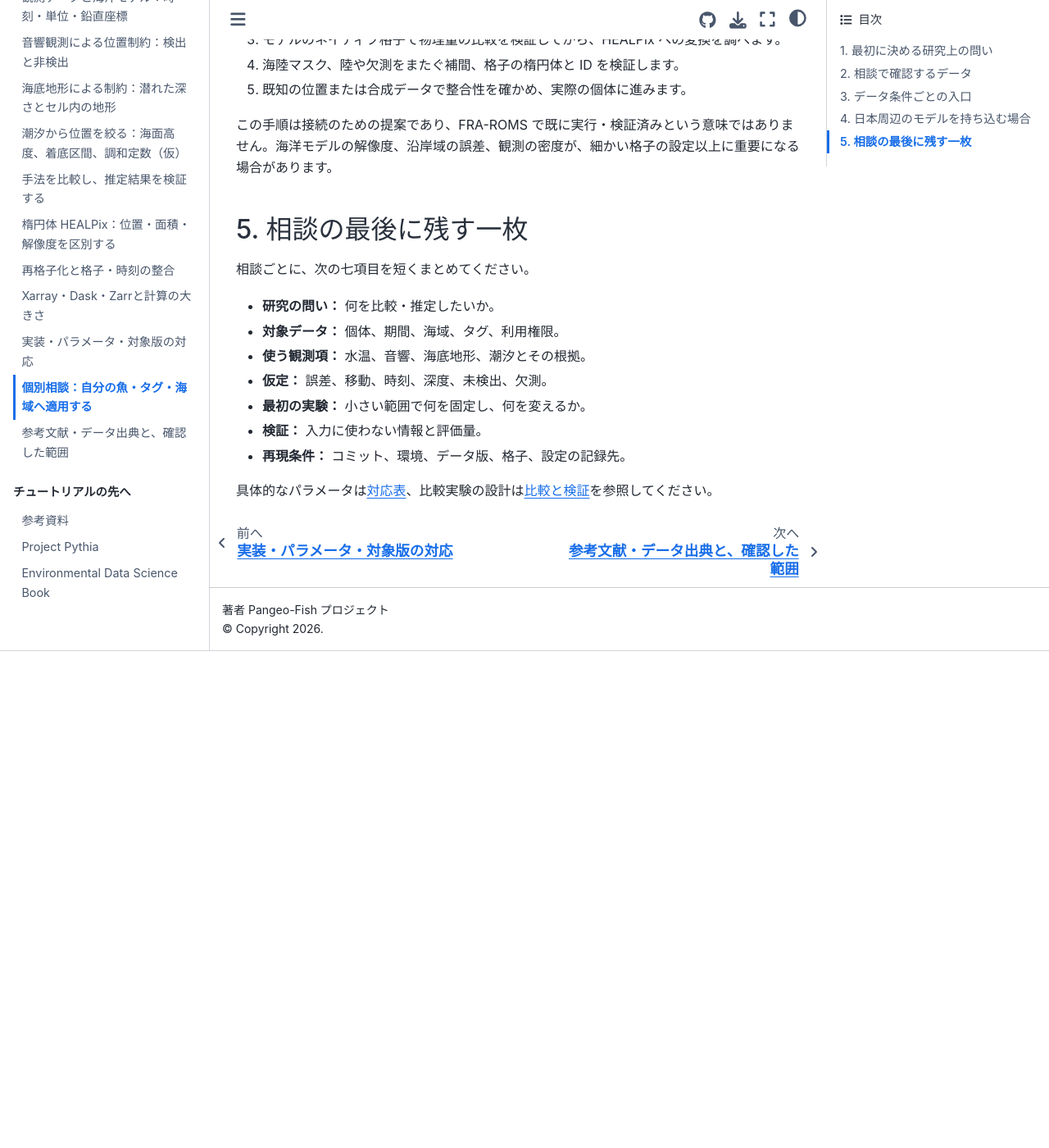
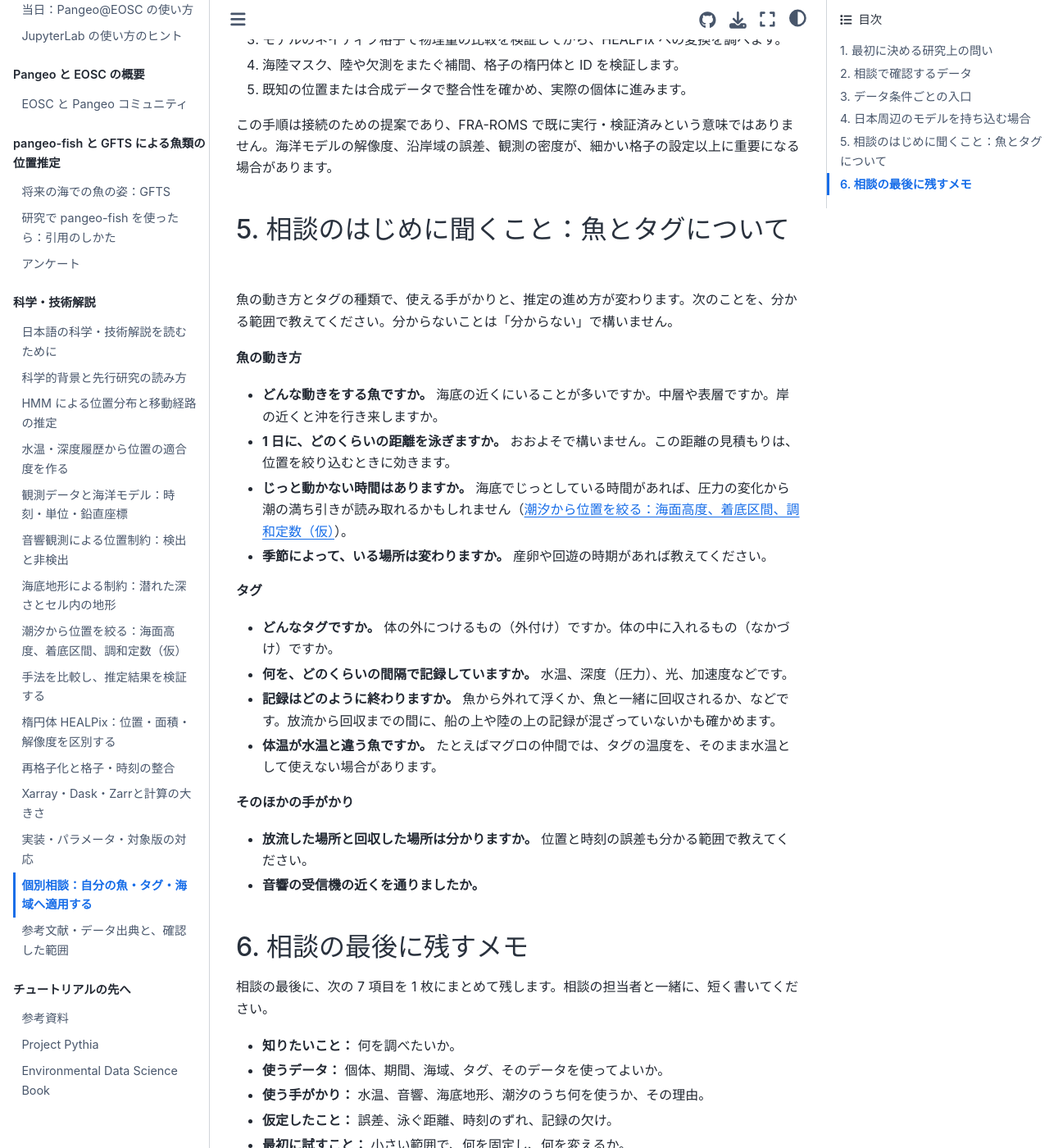
Before and after one commit to pangeo-fish/pangeo-fish-fra2026, a Jupyter Book: the page built from docs/science/12_consultation.md, in a window 1280 px wide and 1400 px high, scrolled down 2158 px. Shown: the whole window at 82% size. Built offline with Jupyter Book 1.0.4 settings and Sphinx 7.4.7 and the Sphinx Book theme 1.1.4, drawn with Linux system fonts in a browser that asks for light colours; pages that are not in the unit, such as notebooks, are missing from menus; comment, search, counter and statistics services are not loaded; before the commit the page ends 2952 px from its top, so only the background shows below that; some of the changed text lies outside the part shown.

Commit message:
Consultation chapter: ask about the fish and the tag first; plainer closing memo

```diff
--- a/docs/science/12_consultation.md
+++ b/docs/science/12_consultation.md
@@ -50,16 +50,39 @@ FRA-ROMS などを使う場合は、次の順で適合性を確認します。
 
 この手順は接続のための提案であり、FRA-ROMS で既に実行・検証済みという意味ではありません。海洋モデルの解像度、沿岸域の誤差、観測の密度が、細かい格子の設定以上に重要になる場合があります。
 
-## 5. 相談の最後に残す一枚
+## 5. 相談のはじめに聞くこと：魚とタグについて
 
-相談ごとに、次の七項目を短くまとめてください。
+魚の動き方とタグの種類で、使える手がかりと、推定の進め方が変わります。次のことを、分かる範囲で教えてください。分からないことは「分からない」で構いません。
 
-- **研究の問い：** 何を比較・推定したいか。
-- **対象データ：** 個体、期間、海域、タグ、利用権限。
-- **使う観測項：** 水温、音響、海底地形、潮汐とその根拠。
-- **仮定：** 誤差、移動、時刻、深度、未検出、欠測。
-- **最初の実験：** 小さい範囲で何を固定し、何を変えるか。
-- **検証：** 入力に使わない情報と評価量。
-- **再現条件：** コミット、環境、データ版、格子、設定の記録先。
+**魚の動き方**
+
+- **どんな動きをする魚ですか。** 海底の近くにいることが多いですか。中層や表層ですか。岸の近くと沖を行き来しますか。
+- **1 日に、どのくらいの距離を泳ぎますか。** おおよそで構いません。この距離の見積もりは、位置を絞り込むときに効きます。
+- **じっと動かない時間はありますか。** 海底でじっとしている時間があれば、圧力の変化から潮の満ち引きが読み取れるかもしれません（{doc}`07_tides`）。
+- **季節によって、いる場所は変わりますか。** 産卵や回遊の時期があれば教えてください。
+
+**タグ**
+
+- **どんなタグですか。** 体の外につけるもの（外付け）ですか。体の中に入れるもの（なかづけ）ですか。
+- **何を、どのくらいの間隔で記録していますか。** 水温、深度（圧力）、光、加速度などです。
+- **記録はどのように終わりますか。** 魚から外れて浮くか、魚と一緒に回収されるか、などです。放流から回収までの間に、船の上や陸の上の記録が混ざっていないかも確かめます。
+- **体温が水温と違う魚ですか。** たとえばマグロの仲間では、タグの温度を、そのまま水温として使えない場合があります。
+
+**そのほかの手がかり**
+
+- **放流した場所と回収した場所は分かりますか。** 位置と時刻の誤差も分かる範囲で教えてください。
+- **音響の受信機の近くを通りましたか。**
+
+## 6. 相談の最後に残すメモ
+
+相談の最後に、次の 7 項目を 1 枚にまとめて残します。相談の担当者と一緒に、短く書いてください。
+
+- **知りたいこと：** 何を調べたいか。
+- **使うデータ：** 個体、期間、海域、タグ、そのデータを使ってよいか。
+- **使う手がかり：** 水温、音響、海底地形、潮汐のうち何を使うか、その理由。
+- **仮定したこと：** 誤差、泳ぐ距離、時刻のずれ、記録の欠け。
+- **最初に試すこと：** 小さい範囲で、何を固定し、何を変えるか。
+- **結果の確かめ方：** 推定に使わない位置の情報（回収位置など）と、何を見て評価するか。
+- **あとで同じ結果を出すための記録：** pangeo-fish のコミット、環境、データの版、設定の保存場所。
 
 具体的なパラメータは[対応表](11_parameters_versions.md)、比較実験の設計は[比較と検証](08_comparison_validation.md)を参照してください。
```
